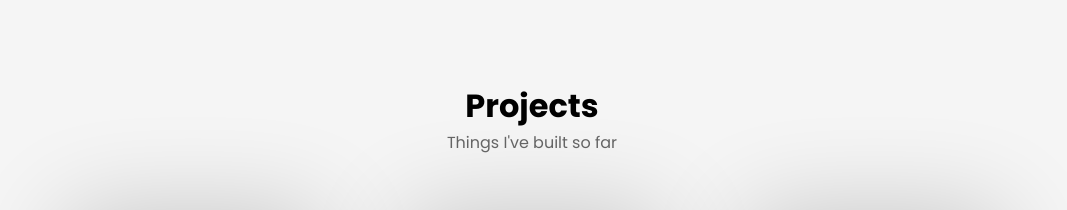
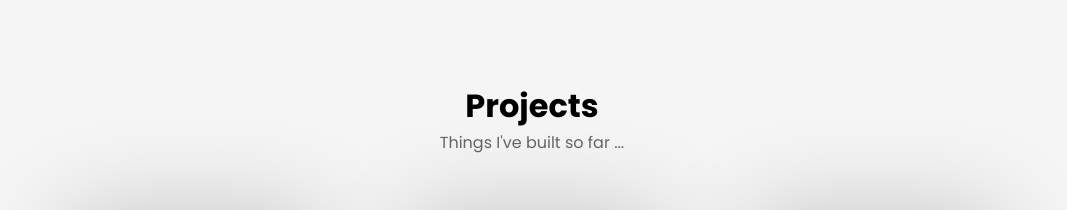
Before and after one commit to i9shubham/Portfolio, a React (Create React App) app: page / in a window 1280 px wide. Shown: the part 3220-3430 px from the top of the page, without its empty margins (108-1175 px from the left). Built offline with nearby package versions, Linux system fonts and the light colour scheme.

Commit message:
add: text dot

```diff
--- a/src/Pages/projects.js
+++ b/src/Pages/projects.js
@@ -7,7 +7,7 @@ const Projects = () => {
             <div id='myprojects'>
                 <div>
                     <h1 className='centre bold'>Projects</h1>
-                    <p className='centre'>Things I've built so far</p>
+                    <p className='centre'>Things I've built so far ...</p>
                     <ProjectPage />
                 </div>
             </div>
```
